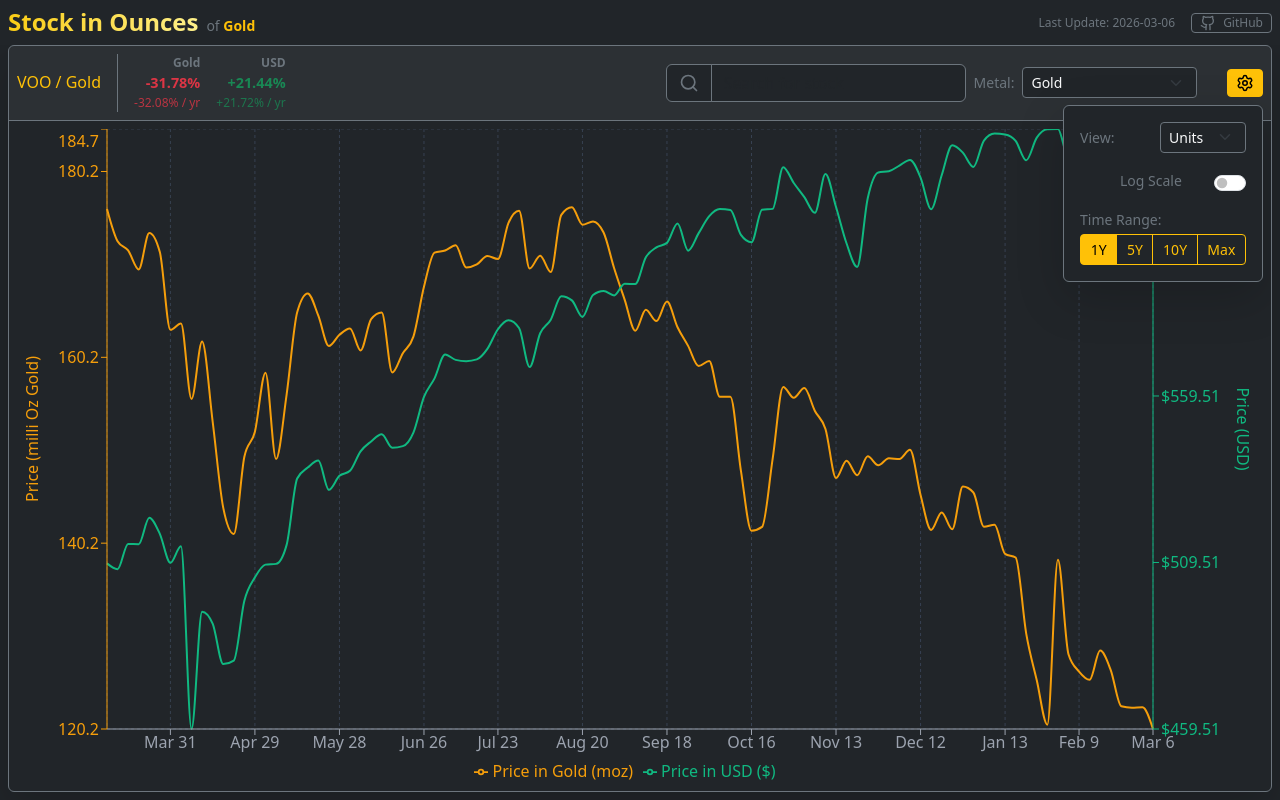
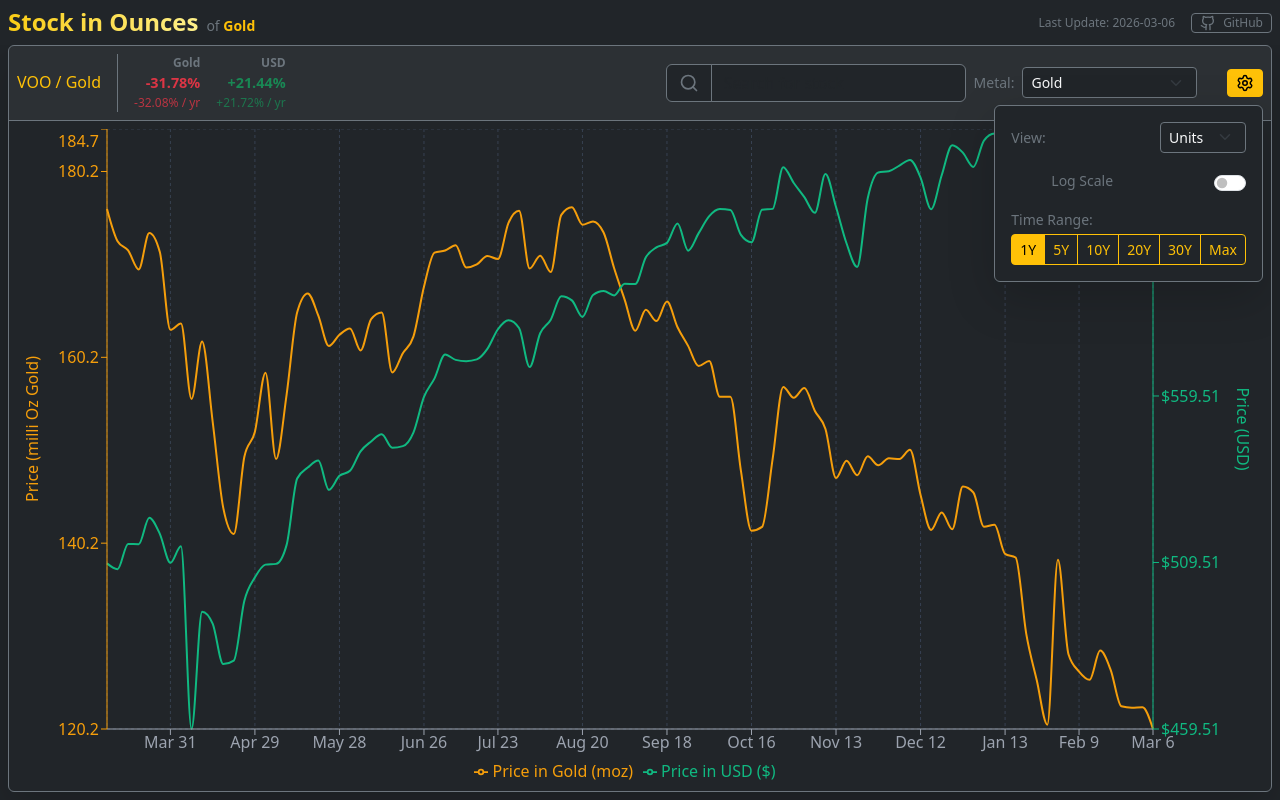
Before and after one commit to emunozgutier/Stock-In-Ounces, a React (Vite) app: page / in a window 1280 px wide. Both pictures are taken after a click on the button "Chart Settings". Built offline with nearby package versions, Linux system fonts and the light colour scheme.

Commit message:
Add 20y/30y time ranges to script and UI
Introduce longer timeframes: add a "30y" entry (365*30) to scripts/TimeFrame.py and extend the TimeScale component ranges to include "20Y" and "30Y" so the UI exposes 20- and 30-year options alongside existing ranges.

```diff
--- a/src/components/subcomponents1/subcomponents2/TimeScale.jsx
+++ b/src/components/subcomponents1/subcomponents2/TimeScale.jsx
@@ -2,7 +2,7 @@ import useStore from '../../../store';
 
 const TimeScale = () => {
     const { timeRange, setTimeRange } = useStore();
-    const ranges = ['1Y', '5Y', '10Y', 'Max'];
+    const ranges = ['1Y', '5Y', '10Y', '20Y', '30Y', 'Max'];
 
     return (
         <div className="btn-group btn-group-sm" role="group" aria-label="Time scale selection">
```
Also changed, not shown: 1 other file (tests, documents, lock files or other folders).
